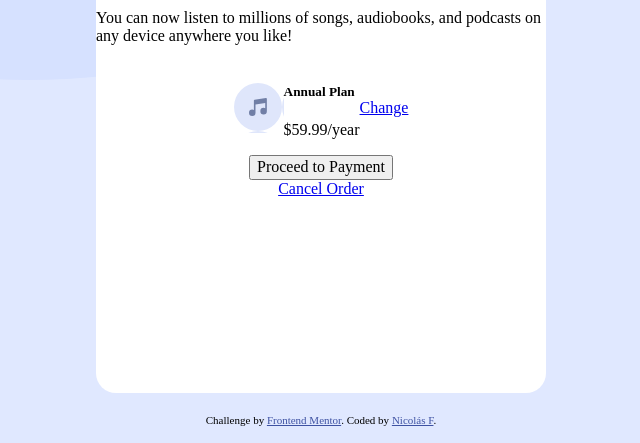
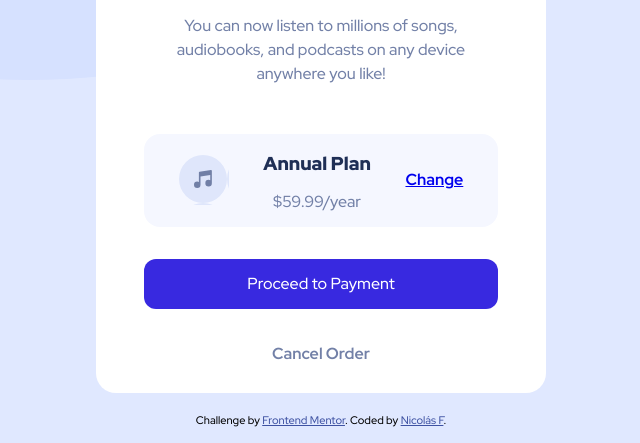
Before and after one commit to nicolasfig/order-summary-component, a plain HTML site: page index.html in a window 1280 px wide. Shown: the part 357-800 px from the top of the page, without its empty margins (319-959 px from the left). Drawn offline with Linux system fonts and the light colour scheme; files whose address does not match are found by name.

Commit message:
Basic desktop layout setup

```diff
--- a/index.html
+++ b/index.html
@@ -20,20 +20,20 @@
         <div class="header-image"></div>
         <div class="info">
           <h1>Order Summary</h1>
-          <p>
+          <p class="info-text">
             You can now listen to millions of songs, audiobooks, and podcasts on
             any device anywhere you like!
           </p>
           <div class="details">
             <div class="icon"></div>
             <div class="price">
-              <h5>Annual Plan</h5>
+              <h3>Annual Plan</h3>
               <p>$59.99/year</p>
             </div>
             <a href="#">Change</a>
           </div>
           <button>Proceed to Payment</button>
-          <a href="#">Cancel Order</a>
+          <a class="cancel-link" href="#">Cancel Order</a>
         </div>
       </div>
     </main>
--- a/style.css
+++ b/style.css
@@ -20,6 +20,10 @@
   --w-bold: 700;
   --w-black: 900;
 }
+
+body {
+  font-family: var(--red-hat);
+}
 main {
   height: 100vh;
   display: flex;
@@ -28,6 +32,25 @@ main {
   background-image: url(./images//pattern-background-desktop.svg);
   background-repeat: no-repeat;
   background-color: var(--pale-blue);
+}
+
+h1 {
+  font-weight: var(--w-black);
+  color: var(--dark-blue);
+  margin: 0;
+}
+
+h3 {
+  font-weight: var(--w-black);
+  color: var(--dark-blue);
+  text-align: center;
+}
+
+p {
+  font-weight: var(--w-medium);
+  color: var(--desaturated-blue);
+  font-size: 1rem;
+  text-align: center;
 }
 
 .card {
@@ -49,18 +72,47 @@ main {
   flex-direction: column;
   align-items: center;
   justify-content: center;
+  margin: 2rem 5rem 3.25rem 5rem;
 }
-
-.info .details {
-  display: flex;
+.info-text {
+  margin: 2rem 0 3rem 0;
+  line-height: 1.5rem;
+  width: 300px;
+}
+.details {
+  display: inline-flex;
   align-items: center;
   justify-content: space-evenly;
+  width: 354px;
+  background-color: var(--very-pale-blue);
+  border-radius: 1rem;
 }
 
 .details .icon {
   background: url(./images/icon-music.svg);
   width: 50px;
   height: 50px;
+}
+
+.details > a {
+  font-weight: var(--w-bold);
+}
+
+button {
+  border: none;
+  height: 50px;
+  width: 354px;
+  background-color: var(--bright-blue);
+  color: var(--white);
+  border-radius: 0.75rem;
+  margin-top: 2rem;
+}
+
+.cancel-link {
+  color: var(--desaturated-blue);
+  font-weight: var(--w-bold);
+  text-decoration: none;
+  margin-top: 2.25rem;
 }
 
 .attribution {
```
